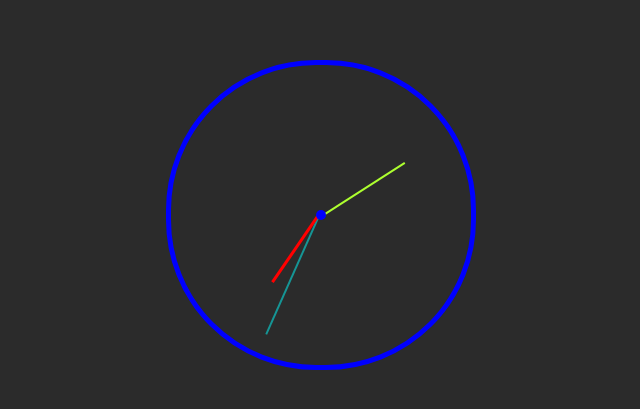
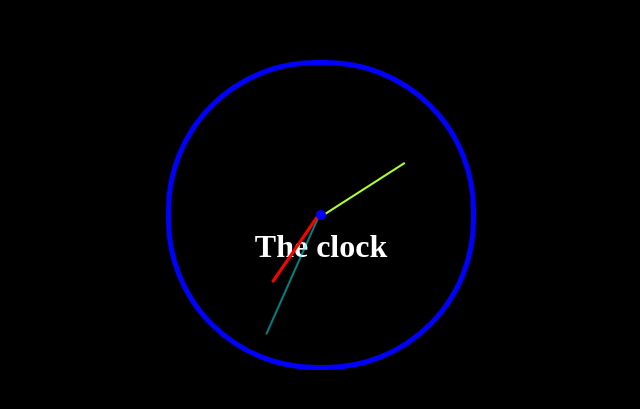
Before and after one commit to JosueSalazaku/clock-Analog, a plain HTML site: page index.html in a window 1280 px wide. Shown: the part 193-602 px from the top of the page, without its empty margins (319-959 px from the left). Drawn offline with Linux system fonts and the light colour scheme.

Commit message:
Clock-Analog

```diff
--- a/index.html
+++ b/index.html
@@ -7,7 +7,7 @@
     <title>Analog Clock</title>
 </head>
 <body>
-
+ <h1>The clock</h1>
     <div class="clock">
         <div id="seconds-hands"></div>
         <div id="minutes-hands"></div>
--- a/style.css
+++ b/style.css
@@ -3,7 +3,7 @@ body {
     justify-content: center;
     align-items: center;
     height: 100vh;
-    background-color: rgb(43,43,43);
+    background-color: rgb(0, 0, 0);
 }
 
 .clock {
@@ -54,3 +54,9 @@ body {
     left: 145px;
     bottom: 145px;
 }
+
+h1 {
+    top: 400px;
+    color: white;
+    position: absolute;
+}
```
